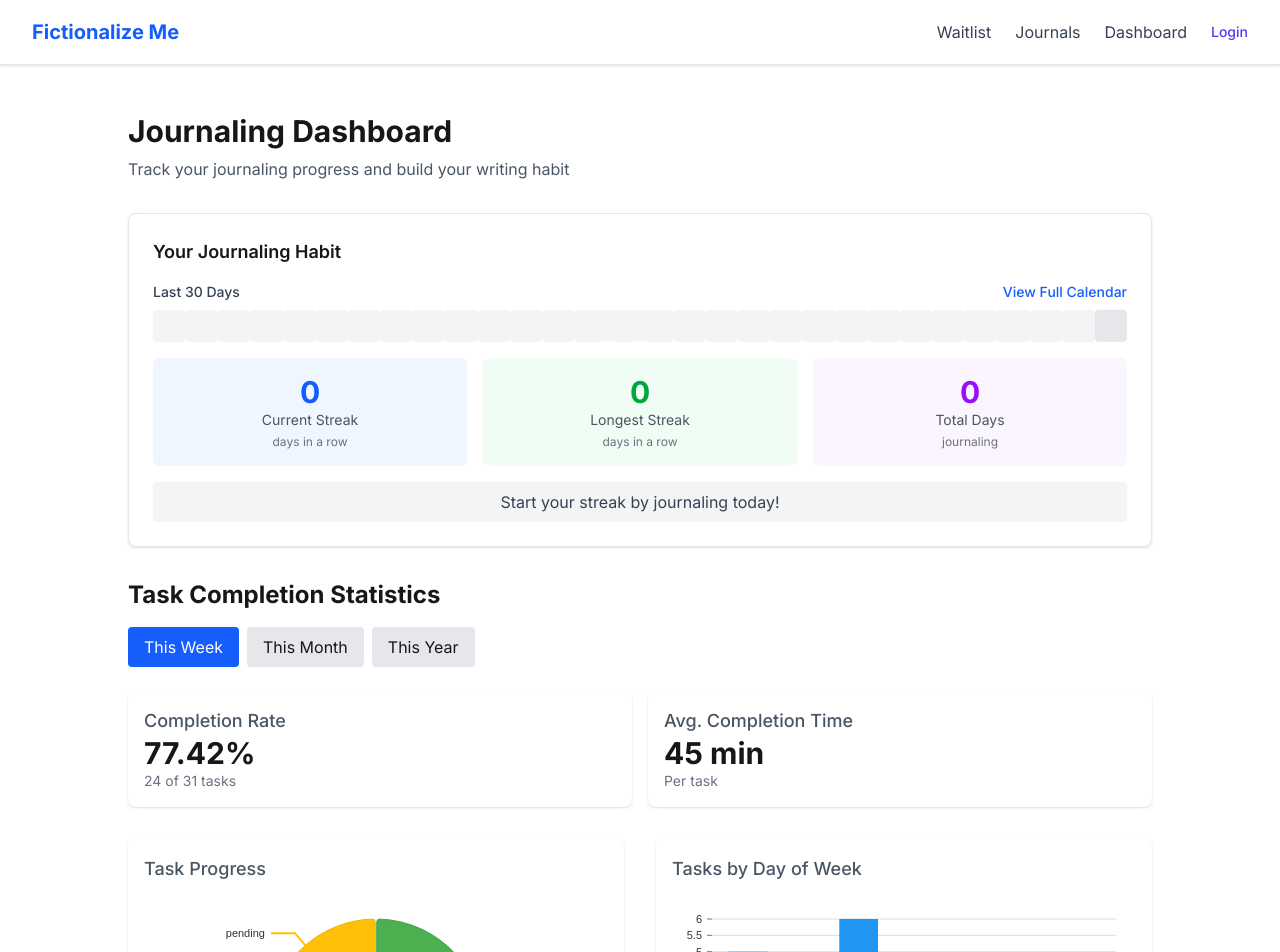
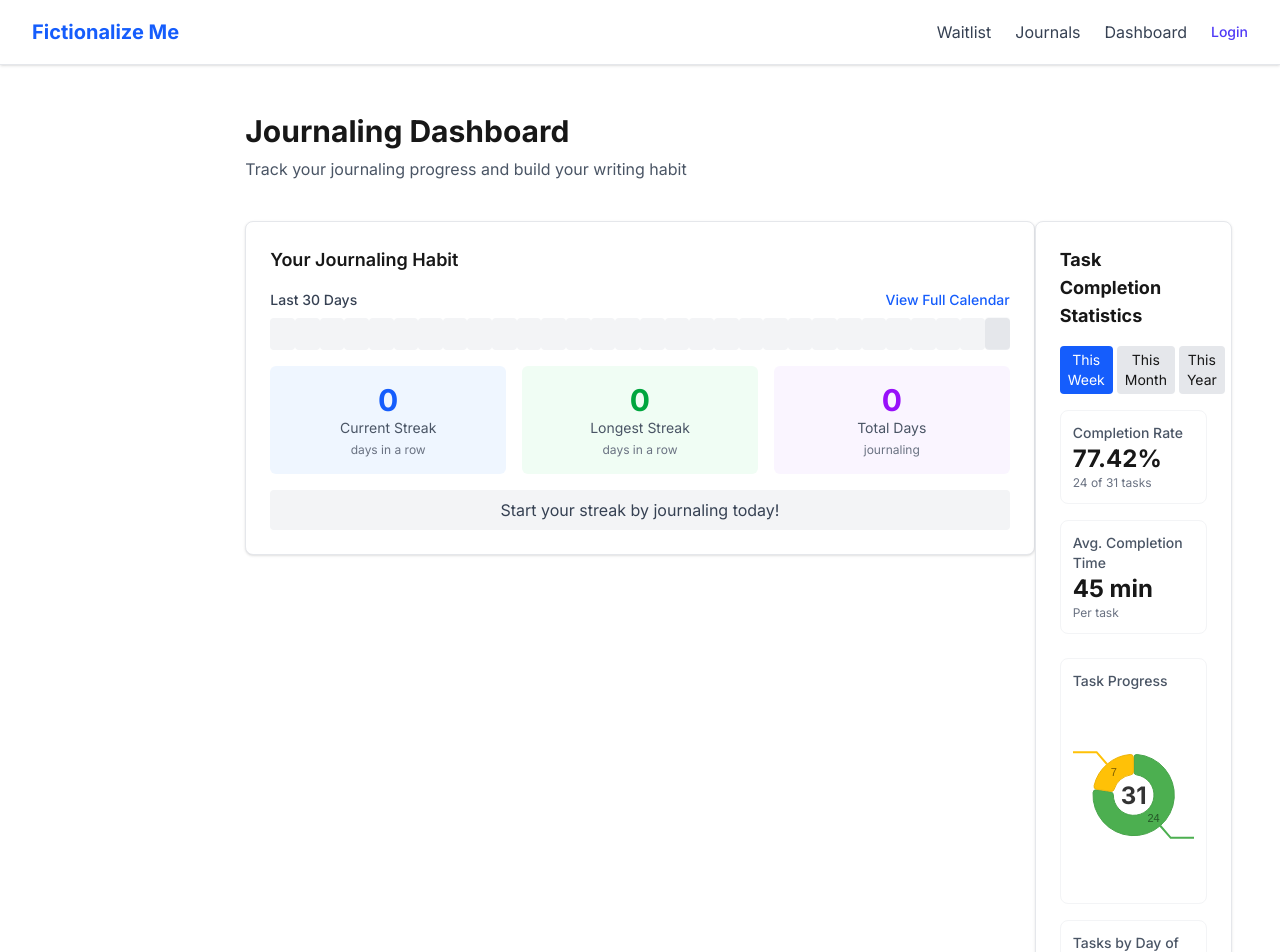
Before and after one commit to n14little/fictionalize-me, a Next.js app: page /dashboard in a window 1280 px wide. Shown: the top 952 px of the page. Built offline with nearby package versions, Linux system fonts and the light colour scheme; no server answers.

Commit message:
chore: move task stats to side bar (#13)

```diff
--- a/app/dashboard/@taskstats/loading.tsx
+++ b/app/dashboard/@taskstats/loading.tsx
@@ -1,59 +1,60 @@
 export default function Loading() {
   return (
-    <div className="task-completion-stats mt-8">
-      <h2 className="text-2xl font-bold mb-4 text-gray-300">Task Completion Statistics</h2>
+    <div className="bg-white shadow rounded-lg border border-gray-200 p-6">
+      <div className="task-completion-stats">
+        <h2 className="text-lg font-bold mb-4 text-gray-300">Task Completion Statistics</h2>
 
         {/* Time filter buttons - exactly matching actual button dimensions */}
-      <div className="stats-time-filter flex gap-2 mb-6">
-        <button className="px-4 py-2 rounded bg-blue-600 text-white">
+        <div className="stats-time-filter flex gap-1 mb-4 text-sm">
+          <button className="px-2 py-1 rounded bg-blue-600 text-white">
             This Week
           </button>
-        <button className="px-4 py-2 rounded bg-gray-200">
+          <button className="px-2 py-1 rounded bg-gray-200">
             This Month
           </button>
-        <button className="px-4 py-2 rounded bg-gray-200">
+          <button className="px-2 py-1 rounded bg-gray-200">
             This Year
           </button>
         </div>
 
         {/* Stats cards - exact match for dimensions */}
-      <div className="stats-summary-grid grid grid-cols-1 md:grid-cols-2 gap-4 mb-8">
-        <div className="stat-card p-4 bg-white rounded-lg shadow">
-          <h3 className="text-lg font-medium text-gray-300">Completion Rate</h3>
-          <div className="text-3xl font-bold text-gray-200">--.--%</div>
-          <div className="text-sm text-gray-300">-- of -- tasks</div>
+        <div className="stats-summary-grid grid grid-cols-1 gap-4 mb-6">
+          <div className="stat-card p-3 bg-white rounded-lg border border-gray-100">
+            <h3 className="text-sm font-medium text-gray-300">Completion Rate</h3>
+            <div className="text-2xl font-bold text-gray-200">--.--%</div>
+            <div className="text-xs text-gray-300">-- of -- tasks</div>
           </div>
 
-        <div className="stat-card p-4 bg-white rounded-lg shadow">
-          <h3 className="text-lg font-medium text-gray-300">Avg. Completion Time</h3>
-          <div className="text-3xl font-bold text-gray-200">-- min</div>
-          <div className="text-sm text-gray-300">Per task</div>
+          <div className="stat-card p-3 bg-white rounded-lg border border-gray-100">
+            <h3 className="text-sm font-medium text-gray-300">Avg. Completion Time</h3>
+            <div className="text-2xl font-bold text-gray-200">-- min</div>
+            <div className="text-xs text-gray-300">Per task</div>
           </div>
         </div>
 
         {/* Charts - exact match for dimensions */}
-      <div className="stats-charts-grid grid grid-cols-1 md:grid-cols-2 gap-8">
-        <div className="chart-container bg-white p-4 rounded-lg shadow">
-          <h3 className="text-lg font-medium text-gray-300 mb-4">Task Progress</h3>
-          <div className="h-64 bg-gray-50 flex items-center justify-center rounded">
-            <div className="w-[100px] h-[100px] rounded-full border-8 border-gray-200"></div>
+        <div className="stats-charts-grid grid grid-cols-1 gap-4">
+          <div className="chart-container bg-white p-3 rounded-lg border border-gray-100">
+            <h3 className="text-sm font-medium text-gray-300 mb-2">Task Progress</h3>
+            <div className="h-48 bg-gray-50 flex items-center justify-center rounded">
+              <div className="w-[60px] h-[60px] rounded-full border-6 border-gray-200"></div>
             </div>
           </div>
 
-        <div className="chart-container bg-white p-4 rounded-lg shadow">
-          <h3 className="text-lg font-medium text-gray-300 mb-4">Tasks by Day of Week</h3>
-          <div className="h-64 bg-gray-50 rounded flex items-end px-10">
+          <div className="chart-container bg-white p-3 rounded-lg border border-gray-100">
+            <h3 className="text-sm font-medium text-gray-300 mb-2">Tasks by Day of Week</h3>
+            <div className="h-48 bg-gray-50 rounded flex items-end px-6">
               {Array.from({ length: 7 }).map((_, i) => (
                 <div key={i} className="flex-1 mx-1">
-                <div className="bg-gray-200 h-16 rounded-t"></div>
+                  <div className="bg-gray-200 h-12 rounded-t"></div>
                 </div>
               ))}
             </div>
           </div>
 
-        <div className="chart-container bg-white p-4 rounded-lg shadow col-span-1 md:col-span-2">
-          <h3 className="text-lg font-medium text-gray-300 mb-4">Daily Task Completion</h3>
-          <div className="h-64 bg-gray-50 flex items-center justify-center rounded">
+          <div className="chart-container bg-white p-3 rounded-lg border border-gray-100 col-span-1">
+            <h3 className="text-sm font-medium text-gray-300 mb-2">Daily Task Completion</h3>
+            <div className="h-48 bg-gray-50 flex items-center justify-center rounded">
               <svg width="80%" height="40%" viewBox="0 0 100 20">
                 <path d="M0,10 Q10,5 20,10 T40,10 T60,10 T80,10 T100,10" fill="none" stroke="#e5e7eb" strokeWidth="2" />
               </svg>
@@ -61,5 +62,6 @@ export default function Loading() {
           </div>
         </div>
       </div>
+    </div>
   );
 }
--- a/app/dashboard/@taskstats/page.tsx
+++ b/app/dashboard/@taskstats/page.tsx
@@ -12,7 +12,7 @@ export default async function TaskStatsSection() {
     : undefined;
 
   return (
-    <div className="mt-8">
+    <div className="bg-white shadow rounded-lg border border-gray-200 p-6">
       <TaskCompletionStats stats={taskStats} />
     </div>
   );
--- a/app/dashboard/layout.tsx
+++ b/app/dashboard/layout.tsx
@@ -7,14 +7,41 @@ export default function DashboardLayout({
   taskstats: React.ReactNode;
 }) {
   return (
-    <main className="flex min-h-screen flex-col items-center p-4 md:p-12">
-      <div className="w-full max-w-5xl">
-        <div className="mb-8">
-          <h1 className="text-3xl font-bold">Journaling Dashboard</h1>
-          <p className="text-gray-600 mt-2">Track your journaling progress and build your writing habit</p>
+    <main className="flex min-h-screen flex-col p-4 md:p-12">
+      <div className="w-full mx-auto">
+        {/* Three column layout with header and content */}
+        <div className="grid grid-cols-1 lg:grid-cols-12 w-full gap-y-6">
+          {/* Left gutter - header row */}
+          <div className="lg:col-span-2">
+            <div className="hidden lg:block"></div>
+          </div>
+
+          {/* Header aligned with main content */}
+          <div className="lg:col-span-8 mb-4">
+            <h1 className="text-3xl font-bold">Journaling Dashboard</h1>
+            <p className="text-gray-600 mt-2">Track your journaling progress and build your writing habit</p>
+          </div>
+
+          {/* Right gutter - header row */}
+          <div className="lg:col-span-2">
+            <div className="hidden lg:block"></div>
+          </div>
+
+          {/* Left gutter - content row */}
+          <div className="lg:col-span-2">
+            <div className="hidden lg:block h-full"></div>
+          </div>
+
+          {/* Main content area - about 2/3 of the width */}
+          <div className="lg:col-span-8">
+            {streaks}
+          </div>
+
+          {/* Right sidebar for task stats */}
+          <div className="lg:col-span-2 lg:sticky lg:top-6 lg:self-start">
+            {taskstats}
+          </div>
         </div>
-        {streaks}
-        {taskstats}
       </div>
     </main>
   );
--- a/components/TaskCompletionStats.tsx
+++ b/components/TaskCompletionStats.tsx
@@ -19,47 +19,47 @@ export function TaskCompletionStats({ stats }: TaskCompletionStatsProps) {
 
   return (
     <div className="task-completion-stats">
-      <h2 className="text-2xl font-bold mb-4">Task Completion Statistics</h2>
+      <h2 className="text-lg font-bold mb-4">Task Completion Statistics</h2>
 
-      <div className="stats-time-filter flex gap-2 mb-6">
+      <div className="stats-time-filter flex gap-1 mb-4 text-sm">
         <button
-          className={`px-4 py-2 rounded ${timeRange === 'week' ? 'bg-blue-600 text-white' : 'bg-gray-200'}`}
+          className={`px-2 py-1 rounded ${timeRange === 'week' ? 'bg-blue-600 text-white' : 'bg-gray-200'}`}
           onClick={() => setTimeRange('week')}
         >
           This Week
         </button>
         <button
-          className={`px-4 py-2 rounded ${timeRange === 'month' ? 'bg-blue-600 text-white' : 'bg-gray-200'}`}
+          className={`px-2 py-1 rounded ${timeRange === 'month' ? 'bg-blue-600 text-white' : 'bg-gray-200'}`}
           onClick={() => setTimeRange('month')}
         >
           This Month
         </button>
         <button
-          className={`px-4 py-2 rounded ${timeRange === 'year' ? 'bg-blue-600 text-white' : 'bg-gray-200'}`}
+          className={`px-2 py-1 rounded ${timeRange === 'year' ? 'bg-blue-600 text-white' : 'bg-gray-200'}`}
           onClick={() => setTimeRange('year')}
         >
           This Year
         </button>
       </div>
 
-      <div className="stats-summary-grid grid grid-cols-1 md:grid-cols-2 gap-4 mb-8">
-        <div className="stat-card p-4 bg-white rounded-lg shadow">
-          <h3 className="text-lg font-medium text-gray-600">Completion Rate</h3>
-          <div className="text-3xl font-bold">{taskData.completionRate}%</div>
-          <div className="text-sm text-gray-500">{taskData.completedTasks} of {taskData.totalTasks} tasks</div>
+      <div className="stats-summary-grid grid grid-cols-1 gap-4 mb-6">
+        <div className="stat-card p-3 bg-white rounded-lg border border-gray-100">
+          <h3 className="text-sm font-medium text-gray-600">Completion Rate</h3>
+          <div className="text-2xl font-bold">{taskData.completionRate}%</div>
+          <div className="text-xs text-gray-500">{taskData.completedTasks} of {taskData.totalTasks} tasks</div>
         </div>
 
-        <div className="stat-card p-4 bg-white rounded-lg shadow">
-          <h3 className="text-lg font-medium text-gray-600">Avg. Completion Time</h3>
-          <div className="text-3xl font-bold">{taskData.averageCompletionTime} min</div>
-          <div className="text-sm text-gray-500">Per task</div>
+        <div className="stat-card p-3 bg-white rounded-lg border border-gray-100">
+          <h3 className="text-sm font-medium text-gray-600">Avg. Completion Time</h3>
+          <div className="text-2xl font-bold">{taskData.averageCompletionTime} min</div>
+          <div className="text-xs text-gray-500">Per task</div>
         </div>
       </div>
 
-      <div className="stats-charts-grid grid grid-cols-1 md:grid-cols-2 gap-8">
-        <div className="chart-container bg-white p-4 rounded-lg shadow">
-          <h3 className="text-lg font-medium text-gray-600 mb-4">Task Progress</h3>
-          <div className="h-64">
+      <div className="stats-charts-grid grid grid-cols-1 gap-4">
+        <div className="chart-container bg-white p-3 rounded-lg border border-gray-100">
+          <h3 className="text-sm font-medium text-gray-600 mb-2">Task Progress</h3>
+          <div className="h-48">
             <ResponsivePie
               data={progressData}
               margin={{ top: 20, right: 20, bottom: 20, left: 20 }}
@@ -119,9 +119,9 @@ export function TaskCompletionStats({ stats }: TaskCompletionStatsProps) {
           </div>
         </div>
 
-        <div className="chart-container bg-white p-4 rounded-lg shadow">
-          <h3 className="text-lg font-medium text-gray-600 mb-4">Tasks by Day of Week</h3>
-          <div className="h-64">
+        <div className="chart-container bg-white p-3 rounded-lg border border-gray-100">
+          <h3 className="text-sm font-medium text-gray-600 mb-2">Tasks by Day of Week</h3>
+          <div className="h-48">
             <ResponsiveBar
               data={taskData.weeklyCompletion}
               keys={['count']}
@@ -147,9 +147,9 @@ export function TaskCompletionStats({ stats }: TaskCompletionStatsProps) {
           </div>
         </div>
 
-        <div className="chart-container bg-white p-4 rounded-lg shadow col-span-1 md:col-span-2">
-          <h3 className="text-lg font-medium text-gray-600 mb-4">Daily Task Completion</h3>
-          <div className="h-64">
+        <div className="chart-container bg-white p-3 rounded-lg border border-gray-100 col-span-1">
+          <h3 className="text-sm font-medium text-gray-600 mb-2">Daily Task Completion</h3>
+          <div className="h-48">
             <ResponsiveLine
               data={[{
                 id: 'completed_tasks',
```
Lines whose indentation alone changed are shown as unchanged.
